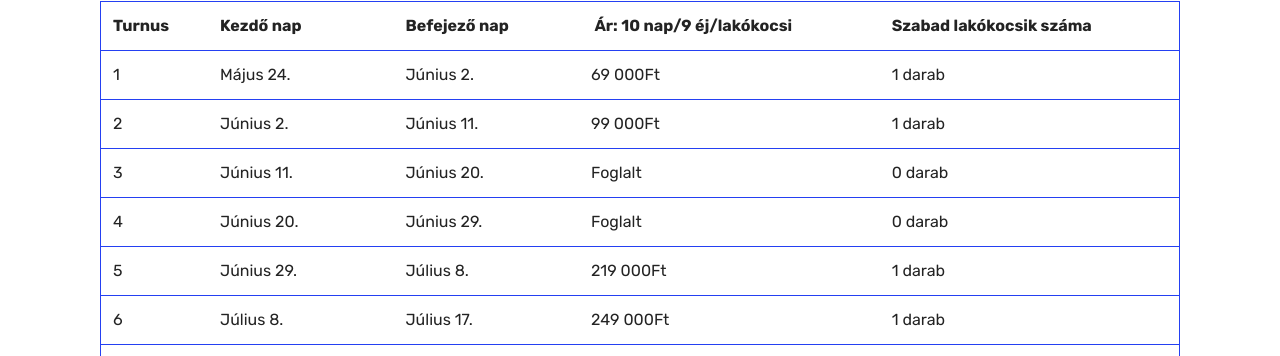
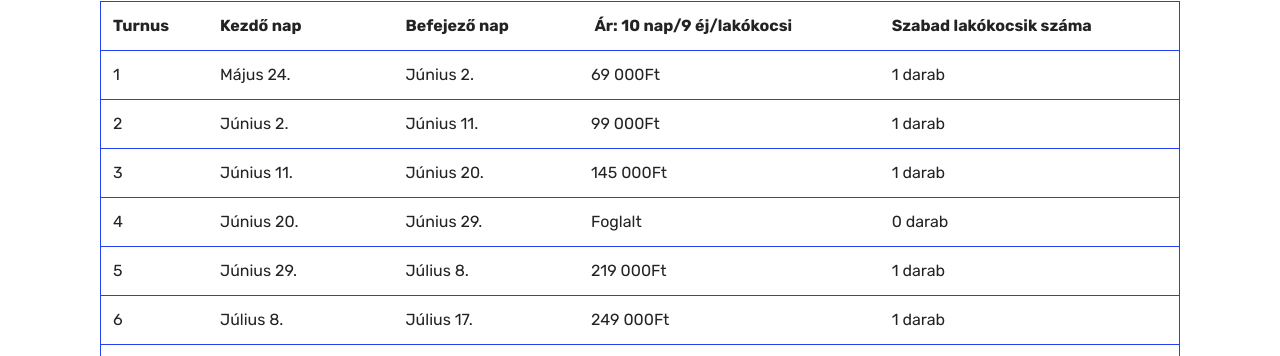
Before and after one commit to marklaszlo9/korinos_new, a Jekyll site: the page built from arak.html, in a window 1280 px wide and 900 px high. Shown: the part 171-527 px from the top of the window. Built offline with Jekyll 4.4.1, drawn with Linux system fonts in a browser that asks for light colours.

Commit message:
Update arak.html

```diff
--- a/arak.html
+++ b/arak.html
@@ -60,7 +60,7 @@ title:  "Korinos.hu - Árak"
             <tr>
               <td class="body-item mbr-fonts-style display-7">1</td><td class="body-item mbr-fonts-style display-7">Május 24.</td><td class="body-item mbr-fonts-style display-7">Június 2.</td><td class="body-item mbr-fonts-style display-7">69 000Ft</td><td class="body-item mbr-fonts-style display-7">1 darab</td></tr><tr>
               <td class="body-item mbr-fonts-style display-7">2</td><td class="body-item mbr-fonts-style display-7">Június 2.</td><td class="body-item mbr-fonts-style display-7">Június 11.</td><td class="body-item mbr-fonts-style display-7">99 000Ft</td><td class="body-item mbr-fonts-style display-7">1 darab</td></tr><tr>
-              <td class="body-item mbr-fonts-style display-7">3</td><td class="body-item mbr-fonts-style display-7">Június 11.</td><td class="body-item mbr-fonts-style display-7">Június 20.</td><td class="body-item mbr-fonts-style display-7">Foglalt</td><td class="body-item mbr-fonts-style display-7">0 darab</td></tr><tr>
+              <td class="body-item mbr-fonts-style display-7">3</td><td class="body-item mbr-fonts-style display-7">Június 11.</td><td class="body-item mbr-fonts-style display-7">Június 20.</td><td class="body-item mbr-fonts-style display-7">145 000Ft</td><td class="body-item mbr-fonts-style display-7">1 darab</td></tr><tr>
               <td class="body-item mbr-fonts-style display-7">4</td><td class="body-item mbr-fonts-style display-7">Június 20.</td><td class="body-item mbr-fonts-style display-7">Június 29.</td><td class="body-item mbr-fonts-style display-7">Foglalt</td><td class="body-item mbr-fonts-style display-7">0 darab</td></tr><tr>
               <td class="body-item mbr-fonts-style display-7">5</td><td class="body-item mbr-fonts-style display-7">Június 29.</td><td class="body-item mbr-fonts-style display-7">Július 8.</td><td class="body-item mbr-fonts-style display-7">219 000Ft</td><td class="body-item mbr-fonts-style display-7">1 darab</td></tr><tr>
               <td class="body-item mbr-fonts-style display-7">6</td><td class="body-item mbr-fonts-style display-7">Július 8.</td><td class="body-item mbr-fonts-style display-7">Július 17.</td><td class="body-item mbr-fonts-style display-7">249 000Ft</td><td class="body-item mbr-fonts-style display-7">1 darab</td></tr><tr>
```
